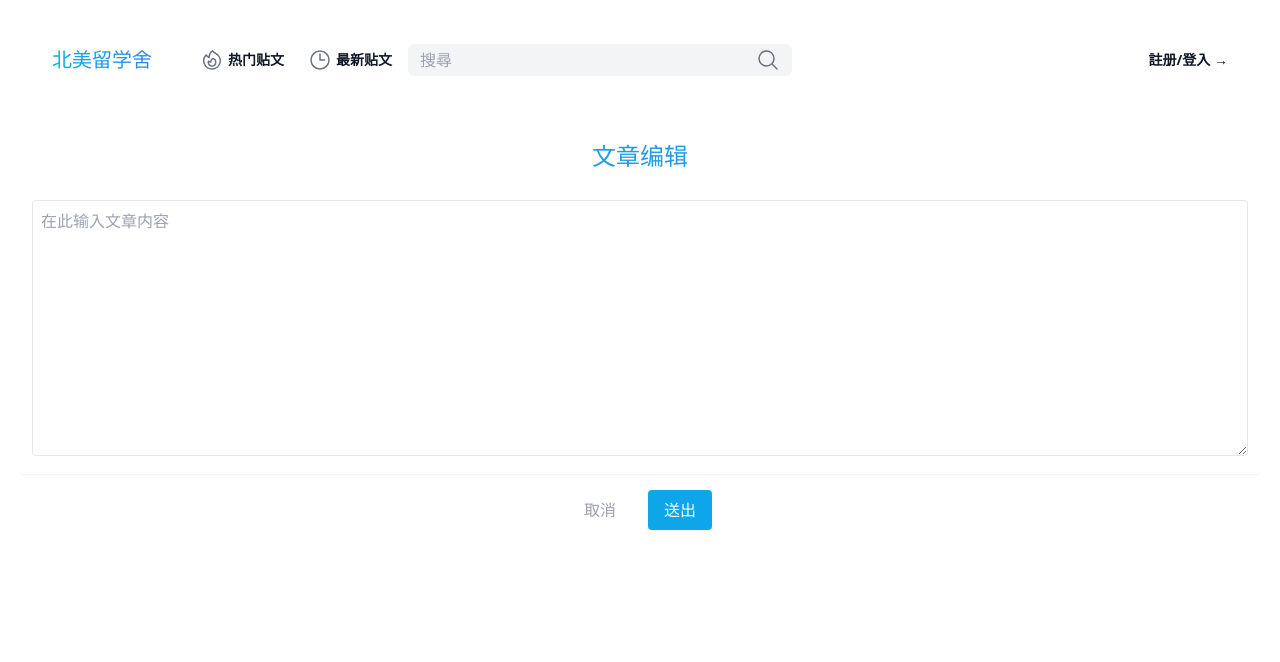
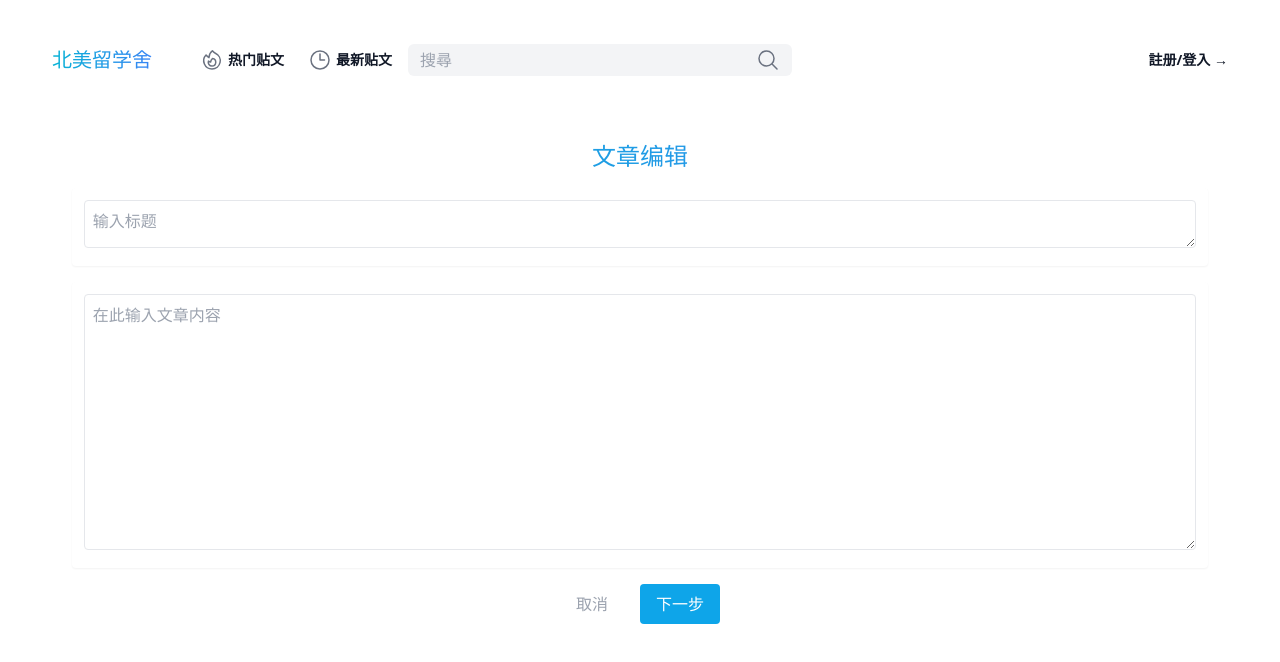
Before and after one commit to ferranschen/LiuxueClub, a React (Create React App) app: page / in a window 1280 px wide. Shown: the top 662 px of the page. Built offline with nearby package versions, Linux system fonts and the light colour scheme.

Commit message:
add title ui in text editor

```diff
--- a/src/pages/textEditor.js
+++ b/src/pages/textEditor.js
@@ -3,38 +3,59 @@ import Header from '../components/header';
 
 function TextEditor() {
     const [editorText, setEditorText] = useState('');
+    const [editorTitle, setEditorTitle] = useState(''); // 新增状态变量用于存储标题
 
-    const handleChange = (e) => {
+    const handleTextChange = (e) => {
         setEditorText(e.target.value);
+    };
+
+    const handleTitleChange = (e) => {
+        setEditorTitle(e.target.value);
     };
 
     return (
         <div className='container mx-auto p-5'>
             <Header />
-            <div className='mx-auto mt-10'>
-                <h2 className="text-2xl text-center  mb-4 text-transparent bg-clip-text bg-gradient-to-r from-cyan-500 to-blue-500">
+            <div className='mx-auto mt-10 w-11/12'>
+                <h2 className="text-2xl text-center mb-4 text-transparent bg-clip-text bg-gradient-to-r from-cyan-500 to-blue-500">
                     文章编辑
                 </h2>
+
+                {/* 文章标题输入区 */}
                 <div className='bg-white shadow-sm rounded px-3 pt-3 pb-3 mb-4'>
                     <textarea
-                        className="mx-auto w-full h-64 p-2 border rounded focus:outline-none focus:shadow-outline"
+                        className="mx-auto w-full h-12 p-2 border rounded focus:outline-none focus:shadow-outline"
+                        value={editorTitle}
+                        onChange={handleTitleChange}
+                        placeholder='输入标题'
+                    />
+                </div>
+
+                {/* 文章内容输入区 */}
+                <div className='bg-white shadow-sm rounded px-3 pt-3 pb-3 mb-4'>
+                    <textarea
+                        className="w-full h-64 p-2 border rounded focus:outline-none focus:shadow-outline"
                         value={editorText}
-                        onChange={handleChange}
+                        onChange={handleTextChange}
                         placeholder='在此输入文章内容'
                     />
                 </div>
+
                 <div className="flex justify-center space-x-4 mt-4">
                     <button
-                        className=" text-gray-400 py-2 px-4 rounded font-normal hover:bg-gray-100 focus:outline-none focus:shadow-outline"
-                        onClick={() => setEditorText('')} // 清空编辑器
+                        className="text-gray-400 py-2 px-4 rounded font-normal hover:bg-gray-100 focus:outline-none focus:shadow-outline"
+                        onClick={() => {
+                            setEditorTitle('');
+                            setEditorText('');
+                        }} // 清空标题和内容
                     >
                         取消
                     </button>
                     <button
                         className="bg-sky-500 hover:bg-sky-700 text-white py-2 px-4 rounded focus:outline-none focus:shadow-outline"
-                        onClick={() => console.log(editorText)} // 这里可以替换为您要进行的保存操作
+                        onClick={() => console.log({ title: editorTitle, content: editorText })} // 打印标题和内容
                     >
-                        送出
+                        下一步
                     </button>
                 </div>
             </div>
```
